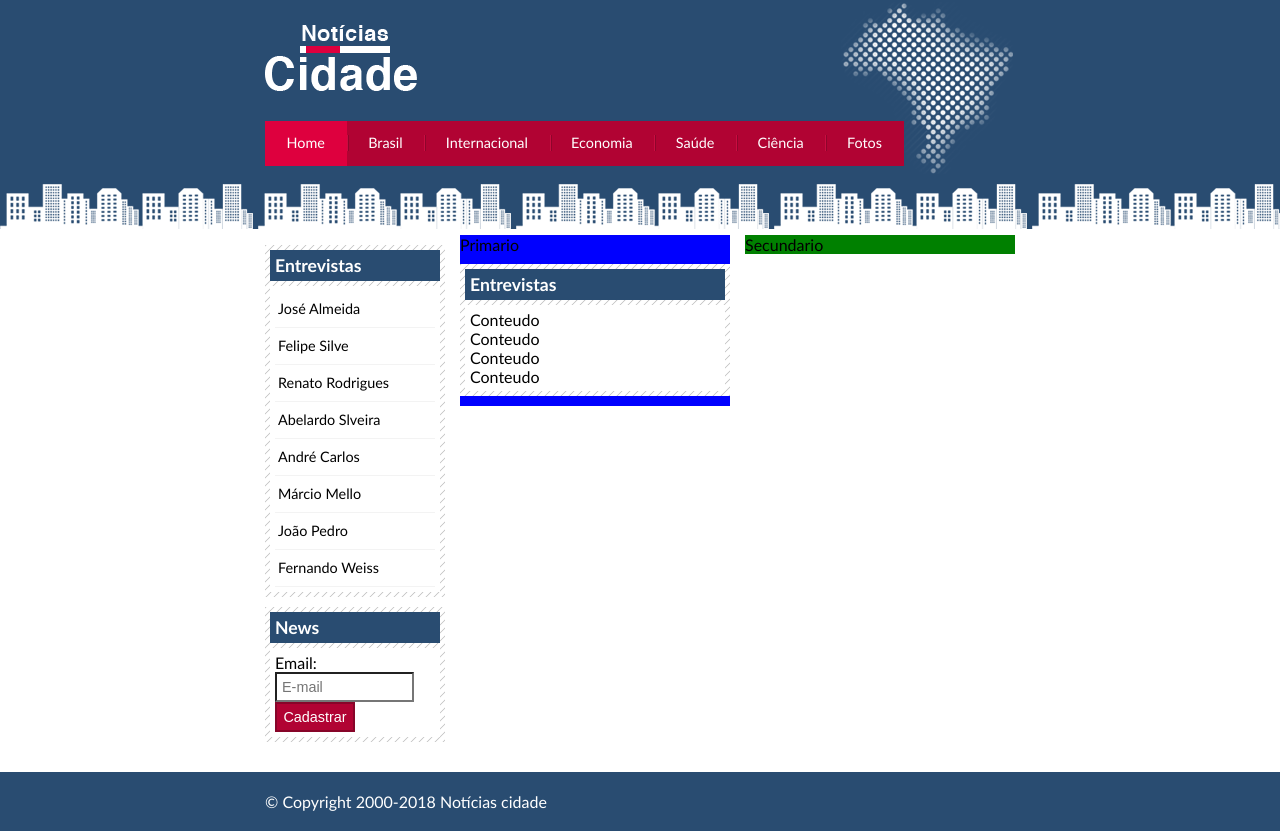
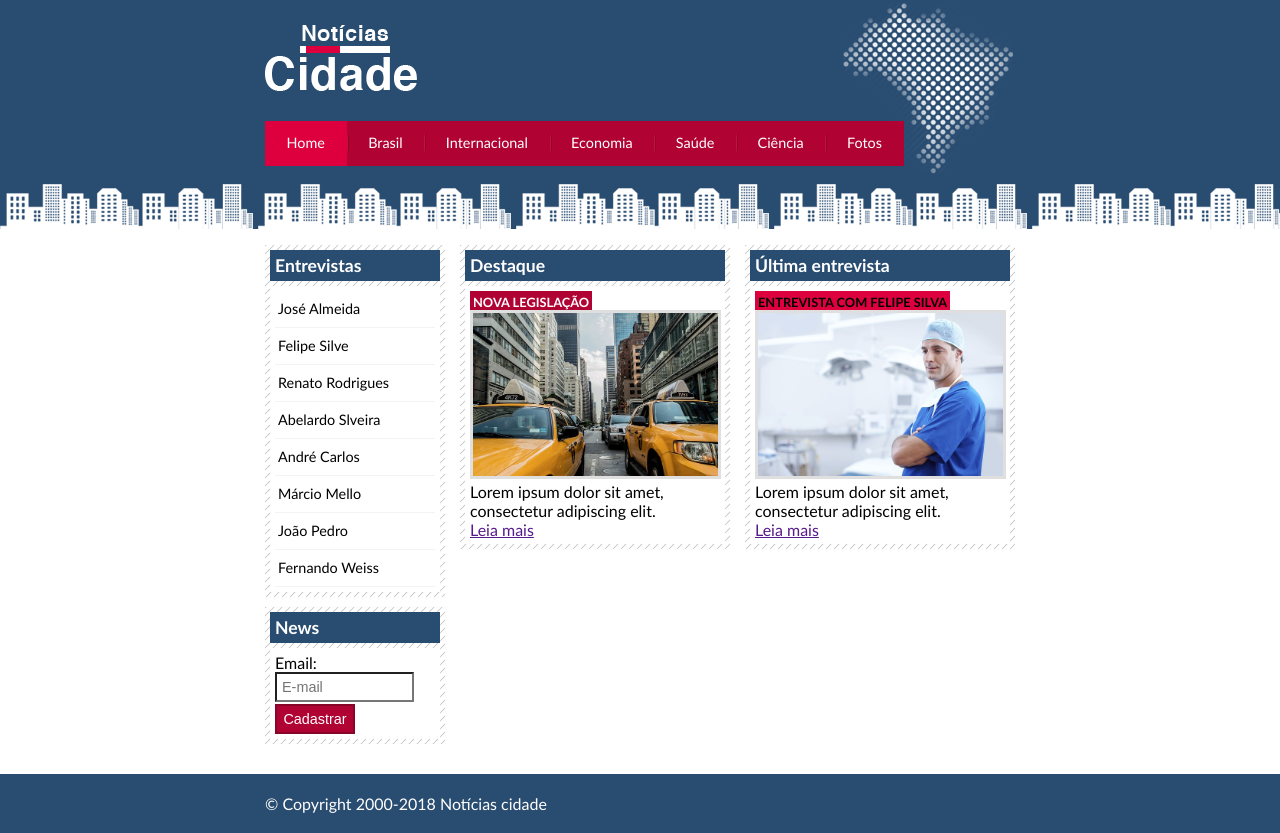
Before and after one commit to davicezarborgesdeveloper/desenvolvimento-web, a plain HTML site: page 4.NoticiaCidade/index.html in a window 1280 px wide. Drawn offline with Linux system fonts and the light colour scheme.

Commit message:
area 1 conteudo

```diff
--- a/4.NoticiaCidade/css/style.css
+++ b/4.NoticiaCidade/css/style.css
@@ -90,7 +90,6 @@ body.fotos #navegacao a#fotos {
     width: 270px;
     float: left;
     margin: 0 0 20px 195px;
-    background: blue;
 }
 
 #duas-colunas #primario {
@@ -106,7 +105,6 @@ body.fotos #navegacao a#fotos {
     width: 270px;
     float: left;
     margin: 0 0 20px 15px;
-    background: green;
 }
 
 .caixa {
@@ -161,6 +159,29 @@ input.submit {
     color: #fff;
     background-color: #b10333;
     border: 2px solid #870529;
+    margin-top: 2px;
+}
+
+img.imagem-principal {
+    width: 98%;
+    border: 3px solid #dfdfdf;
+}
+
+h3 {
+    text-transform: uppercase;
+    display: inline;
+    font-size: 0.8em;
+    padding: 3px;
+}
+
+.destaque h3 {
+    background: #b10333;
+    color: #fff;
+}
+
+.entrevista h3 {
+    background: #de003e;
+    color: #000;
 }
 
 #container-rodape {
--- a/4.NoticiaCidade/index.html
+++ b/4.NoticiaCidade/index.html
@@ -26,18 +26,28 @@
 
         <!-- Início Conteudo-->
         <div id="conteudo" conteudo>
-            <div id="primario">Primario
-                <div class="caixa">
-                    <h2>Entrevistas</h2>
+            <div id="primario">
+                <div class="caixa destaque">
+                    <h2>Destaque</h2>
                     <div class="caixa-conteudo">
-                        Conteudo<br>
-                        Conteudo<br>
-                        Conteudo<br>
-                        Conteudo<br>
+                        <h3>Nova legislação</h3>
+                        <img class="imagem-principal" src="images/taxi.jpg" width="100%">
+                        <p>Lorem ipsum dolor sit amet, consectetur adipiscing elit.</p>
+                        <a href="">Leia mais</a>
                     </div>
                 </div>
             </div>
-            <div id="secundario">Secundario</div>
+            <div id="secundario">
+                <div class="caixa entrevista">
+                    <h2>Última entrevista</h2>
+                    <div class="caixa-conteudo">
+                        <h3>ENTREVISTA COM FELIPE SILVA</h3>
+                        <img class="imagem-principal" src="images/doutor.jpg" width="100%">
+                        <p>Lorem ipsum dolor sit amet, consectetur adipiscing elit.</p>
+                        <a href="">Leia mais</a>
+                    </div>
+                </div>
+            </div>
             <!-- Início Lateral-->
             <div id="lateral">
                 <div class="caixa">
```
